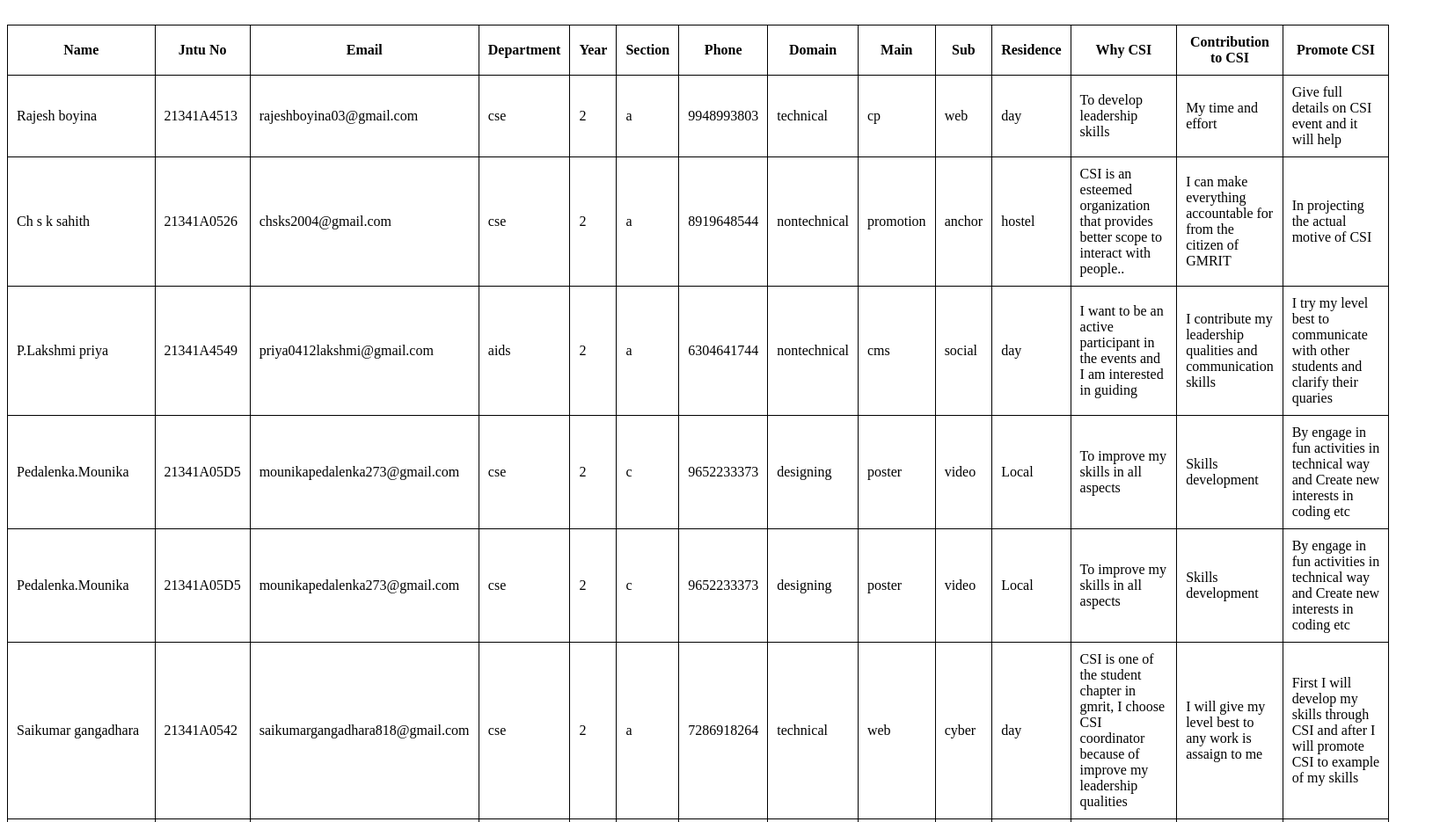
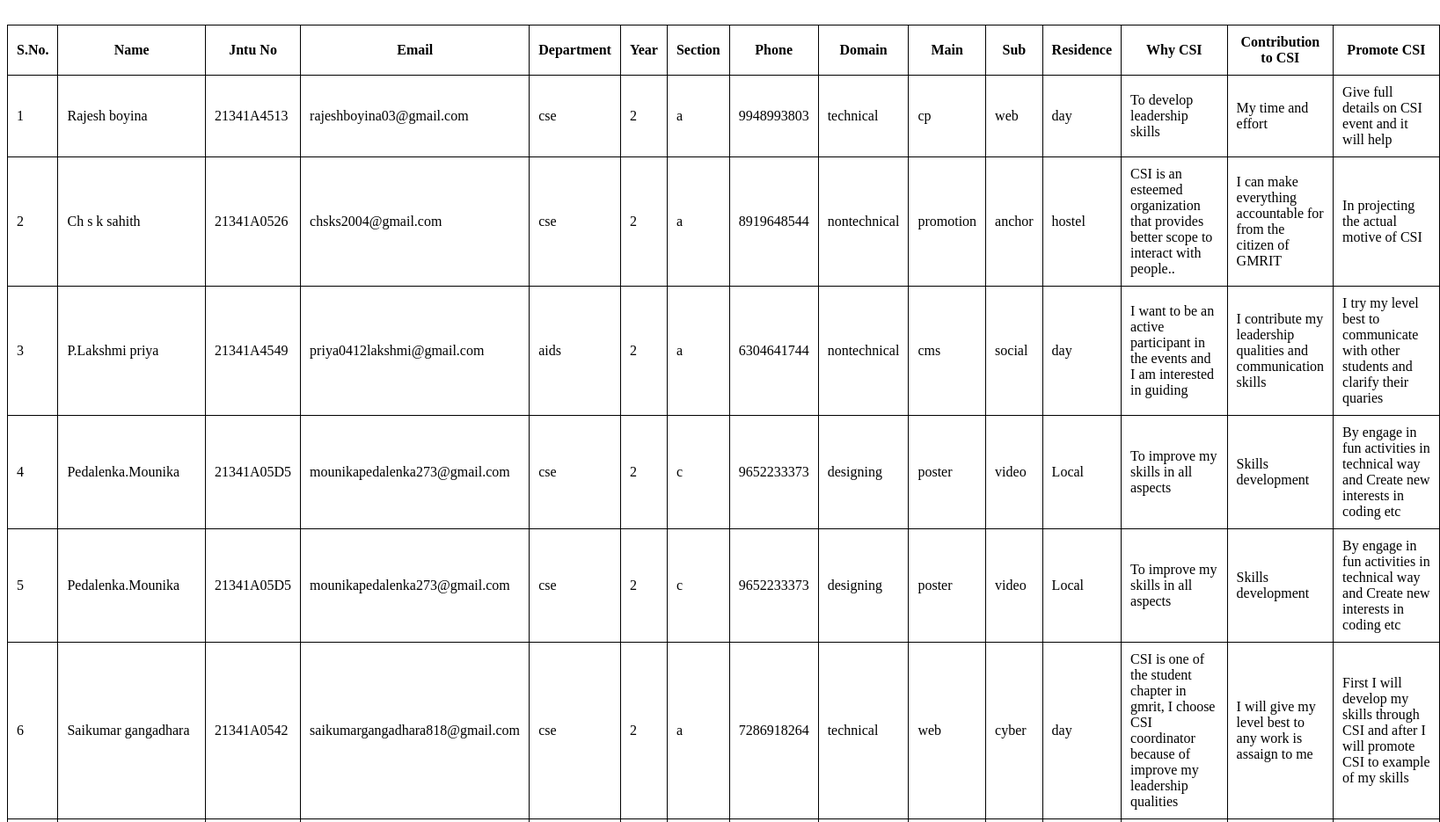
Before and after one commit to EswarBenarjee/selection-report, a plain HTML site: page index.html in a window 1280 px wide. Shown: the top 935 px of the page at 88% size, 1637 px wide, since content can reach past the window. Drawn offline with Linux system fonts and the light colour scheme.

Commit message:
Updating Serial Numbers

```diff
--- a/index.html
+++ b/index.html
@@ -10,6 +10,7 @@
 <body>
     <table id="table">
         <tr>
+            <th>S.No.</th>
             <th>Name</th>
             <th>Jntu No</th>
             <th>Email</th>
--- a/script.js
+++ b/script.js
@@ -6,19 +6,24 @@ function loadData() {
             let data1 = data.selections;
             console.log(data1);
             // Loop through the data
+            num = 1;
             for (const key in data1) {
                 if (Object.hasOwnProperty.call(data1, key)) {
                     rowData = document.createElement('tr');
 
+                    let cell = document.createElement('td');
+                    cell.innerHTML = num;
+                    rowData.appendChild(cell);
+
                     for(i in cols) {
                         let cell = document.createElement('td');
                         cell.innerHTML = data1[key][cols[i]];
-                        console.log()
                         rowData.appendChild(cell);
                     }
 
                     table.appendChild(rowData);
                 }
+                num++;
             }
         }
     );
```
